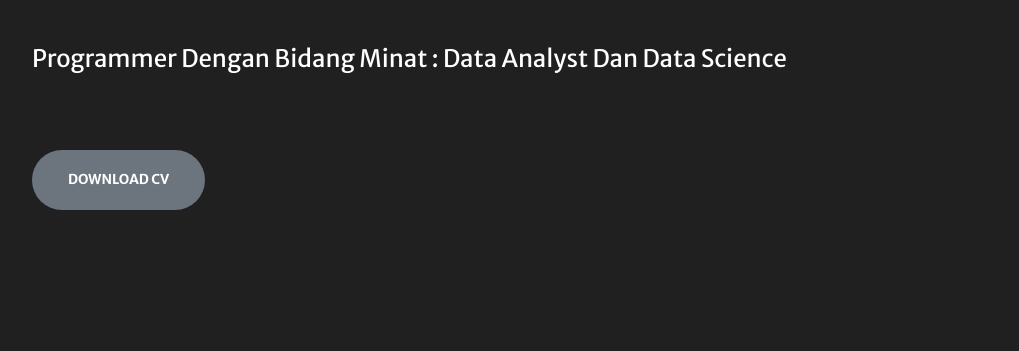
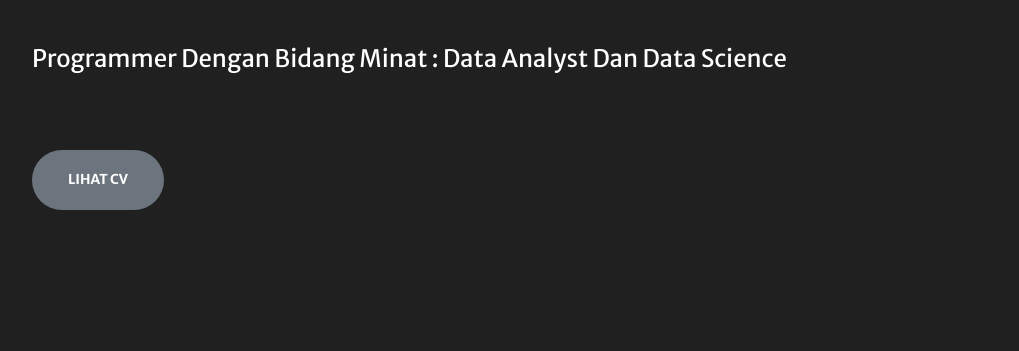
Before and after one commit to radihayo/radihayo.github.io, a plain HTML site: page index.html in a window 1280 px wide. Shown: the part 449-800 px from the top of the page, without its empty margins (86-1105 px from the left). Drawn offline with nearby package versions, Linux system fonts and the light colour scheme; some packages are replaced by stand-ins of ours; a script that the page names is missing.

Commit message:
Update index.html

```diff
--- a/index.html
+++ b/index.html
@@ -48,7 +48,7 @@
                     <h5 class="text-white font-weight-bold">Programmer Dengan Bidang Minat : Data Analyst Dan Data Science</h5>
                 </div>
                 <div class="col-lg-8 mt-4 mb-3 align-self-baseline">
-                    <a class="btn btn-secondary btn-xl" href="assets/file/CV.jpg">Download CV</a>
+                    <a class="btn btn-secondary btn-xl" href="assets/file/CV.jpg">Lihat CV</a>
                 </div>
             </div>
         </div>
```
